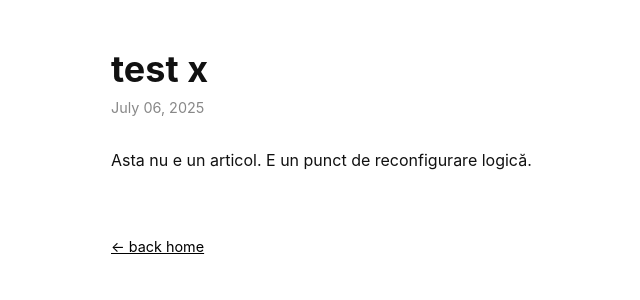
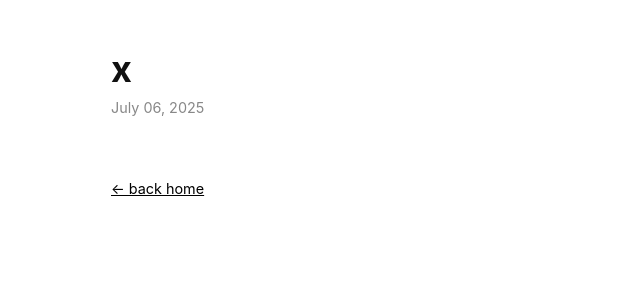
Before and after one commit to andreeabogdanovici/andreeabogdanovici.github.io, a Jekyll site: the page built from _posts/2025-07-06-first.md, in a window 1280 px wide. Shown: the top 300 px of the page, without its empty margins (179-819 px from the left). Built offline with Jekyll 4.4.1, drawn with Linux system fonts in a browser that asks for light colours.

Commit message:
nig change

```diff
--- a/_posts/2025-07-06-first.md
+++ b/_posts/2025-07-06-first.md
@@ -1,6 +1,4 @@
 ---
 layout: post
-title: "test x"
+title: "x"
 ---
-
-Asta nu e un articol. E un punct de reconfigurare logică.
```
